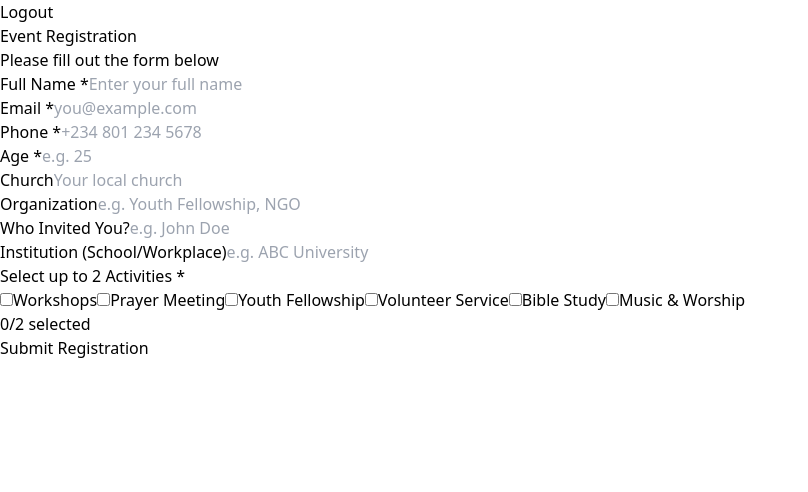
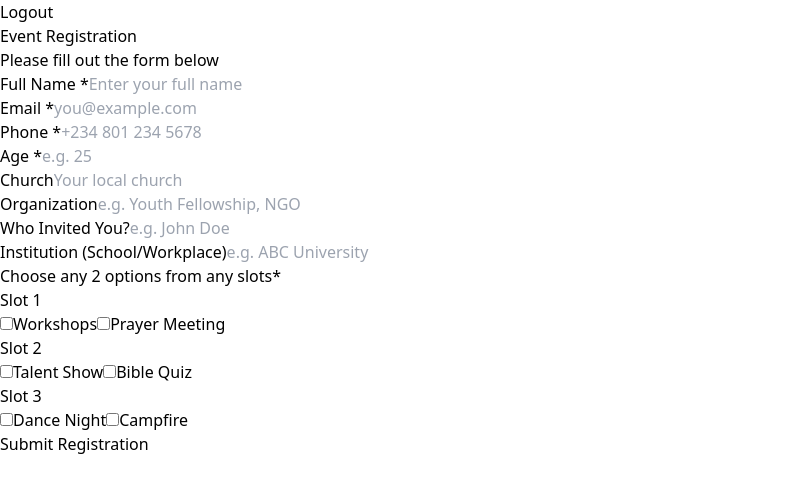
Before and after one commit to jeetOnGit/elevate, a React (Vite) app in the folder client/: page /form in a window 1280 px wide. Shown: the top 492 px of the page, without its empty margins (0-808 px from the left). Built offline with nearby package versions, Linux system fonts and the light colour scheme.

Commit message:
slot fixed

```diff
--- /dev/null
+++ b/client/src/Components/SlotCheckboxGroup.jsx
@@ -0,0 +1,89 @@
+import React, { useState, useEffect } from "react";
+
+const SlotCheckboxGroup = ({ onSelectionChange, resetSignal }) => {
+  const slotOptions = {
+    slot1: ["Workshops", "Prayer Meeting"],
+    slot2: ["Talent Show", "Bible Quiz"],
+    slot3: ["Dance Night", "Campfire"]
+  };
+
+  const initialState = {
+    slot1: "",
+    slot2: "",
+    slot3: ""
+  };
+
+  const [slotSelections, setSlotSelections] = useState(initialState);
+
+  const totalSelectedCount = Object.values(slotSelections).filter(Boolean).length;
+
+  const handleSlotChange = (slotKey, option) => {
+    const current = slotSelections[slotKey];
+    const updatedSelections = {
+      ...slotSelections,
+      [slotKey]: current === option ? "" : option
+    };
+
+    const updatedCount = Object.values(updatedSelections).filter(Boolean).length;
+
+    if (updatedCount <= 2) {
+      setSlotSelections(updatedSelections);
+      onSelectionChange(Object.values(updatedSelections).filter(Boolean));
+    }
+  };
+
+  // 🔁 Reset checkboxes when resetSignal changes
+  useEffect(() => {
+    setSlotSelections(initialState);
+    onSelectionChange([]);
+  }, [resetSignal]);
+
+  return (
+    <div className="space-y-6">
+      <h3 className="block text-sm font-semibold text-gray-700 mb-2">
+        Choose any 2 options from any slots*
+      </h3>
+      <div className="flex flex-col gap-2">
+        {Object.entries(slotOptions).map(([slotKey, options], index) => (
+          <div key={slotKey}>
+            <h3 className="block text-sm font-semibold text-gray-700 mb-2">
+              Slot {index + 1}
+            </h3>
+            <div className="grid grid-cols-2 gap-3">
+              {options.map((option) => {
+                const isSelected = slotSelections[slotKey] === option;
+                const slotHasSelection = slotSelections[slotKey] !== "";
+                const shouldDisable =
+                  (!isSelected && slotHasSelection) ||
+                  (!isSelected && totalSelectedCount >= 2);
+
+                return (
+                  <label
+                    key={option}
+                    className={`flex items-center space-x-2 border-indigo-500 py-5 px-3 rounded-md cursor-pointer text-left ${
+                      shouldDisable
+                        ? "bg-gray-50 text-gray-400"
+                        : "bg-indigo-50 text-indigo-800"
+                    }`}
+                  >
+                    <input
+                      type="checkbox"
+                      value={option}
+                      checked={isSelected}
+                      disabled={shouldDisable}
+                      onChange={() => handleSlotChange(slotKey, option)}
+                      className="w-5 h-5 text-indigo-600 rounded focus:ring-indigo-500"
+                    />
+                    <span className="font-medium">{option}</span>
+                  </label>
+                );
+              })}
+            </div>
+          </div>
+        ))}
+      </div>
+    </div>
+  );
+};
+
+export default SlotCheckboxGroup;
--- a/client/src/CustomForm.jsx
+++ b/client/src/CustomForm.jsx
@@ -1,6 +1,8 @@
 import { useEffect } from 'react';
 import { useState } from 'react';
 import { useNavigate } from 'react-router-dom';
+import SlotCheckboxGroup from './Components/SlotCheckboxGroup';
+
 
 export default function App() {
   const [formData, setFormData] = useState({
@@ -16,18 +18,20 @@ export default function App() {
   });
 
   const [selectedOptions, setSelectedOptions] = useState([]);
+const [resetSignal, setResetSignal] = useState(false);
   const [isSubmitting, setIsSubmitting] = useState(false);
   const [message, setMessage] = useState('');
   const navigate = useNavigate();
 
-  const activities = [
-    'Workshops',
-    'Prayer Meeting',
-    'Youth Fellowship',
-    'Volunteer Service',
-    'Bible Study',
-    'Music & Worship',
-  ];
+  // const activities = [
+  //   'Workshops',
+  //   'Prayer Meeting',
+  //   'Youth Fellowship',
+  //   'Volunteer Service',
+  //   'Bible Study',
+  //   'Music & Worship',
+  // ];
+
 
   const handleChange = (e) => {
     const { name, value } = e.target;
@@ -54,10 +58,16 @@ export default function App() {
     setIsSubmitting(true);
     setMessage('');
 
+    // const payload = {
+    //   ...formData,
+    //   age: parseInt(formData.age) || null,
+    //   selectedOptions: selectedOptions, // ✅ this is correct
+    // };
+
     const payload = {
       ...formData,
       age: parseInt(formData.age) || null,
-      selectedOptions: selectedOptions, // ✅ this is correct
+      selectedOptions
     };
 
     try {
@@ -81,6 +91,7 @@ export default function App() {
           institution: '',
         });
         setSelectedOptions([]);
+        setResetSignal(prev => !prev)
       } else {
         throw new Error('Submission failed');
       }
@@ -248,6 +259,7 @@ export default function App() {
           </div>
 
           {/* Activities (Checkboxes) */}
+          {/*
           <div>
             <label className="block text-sm font-semibold text-gray-700 mb-3">
               Select up to 2 Activities *
@@ -278,7 +290,11 @@ export default function App() {
             <p className="text-xs text-gray-500 mt-2">
               {selectedOptions.length}/2 selected
             </p>
-          </div>
+          </div> {} */}
+
+
+          <SlotCheckboxGroup onSelectionChange={setSelectedOptions} resetSignal={resetSignal} />
+
 
           {/* Submit Button */}
           <div>
```
